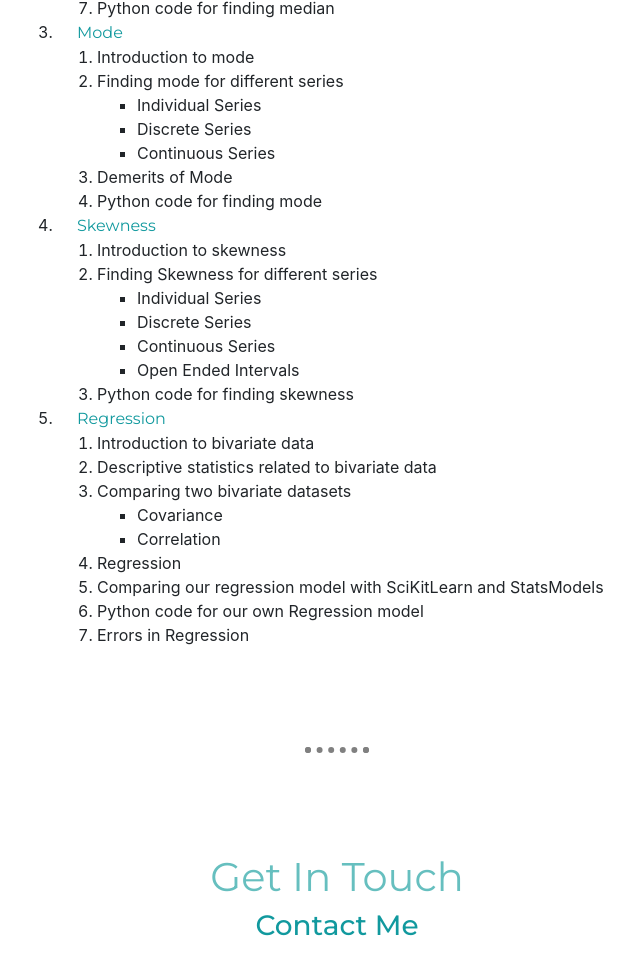
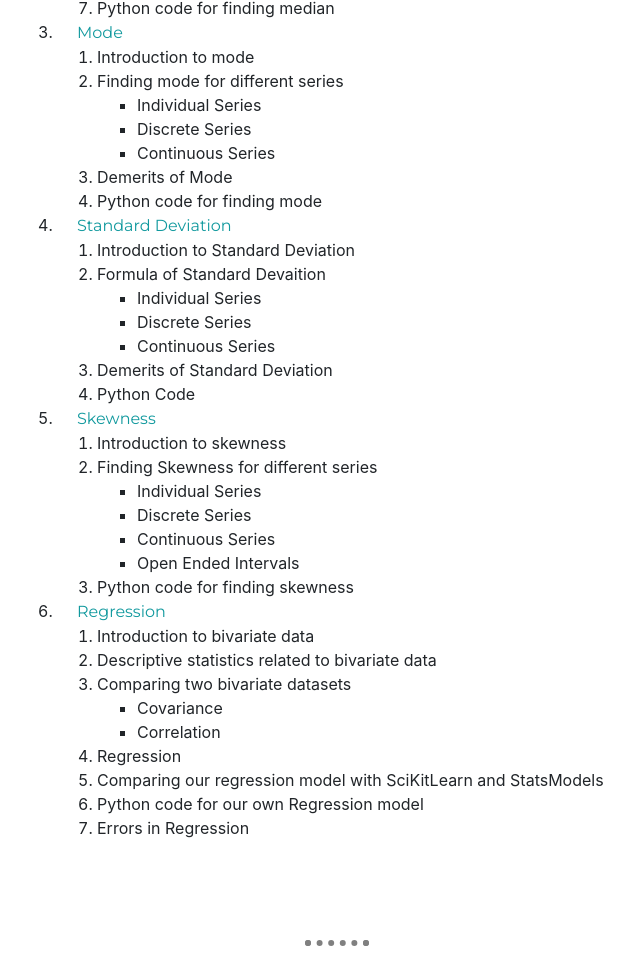
Before and after one commit to aayush1036/statistics, a plain HTML site: page index.html in a window 1280 px wide. Shown: the part 1686-2666 px from the top of the page, without its empty margins (303-943 px from the left). Drawn offline with nearby package versions, Linux system fonts and the light colour scheme.

Commit message:
Update index.html

```diff
--- a/index.html
+++ b/index.html
@@ -118,6 +118,18 @@
                         <li>Demerits of Mode</li>
                         <li>Python code for finding mode</li>
                     </ol>
+                    <li><a class="footer-link" href="https://aayush1036.github.io/standard-deviation/">Standard Deviation</a></li>
+                    <ol>
+                        <li>Introduction to Standard Deviation</li>
+                        <li>Formula of Standard Devaition</li>
+                        <ul>
+                            <li>Individual Series</li>
+                            <li>Discrete Series</li>
+                            <li>Continuous Series</li>
+                        </ul>
+                        <li>Demerits of Standard Deviation</li>
+                        <li>Python Code</li>
+                    </ol>
                     <li><a class="footer-link" href="https://aayush1036.github.io/skewness/">Skewness</a></li>
                     <ol>
                         <li>Introduction to skewness</li>
```
